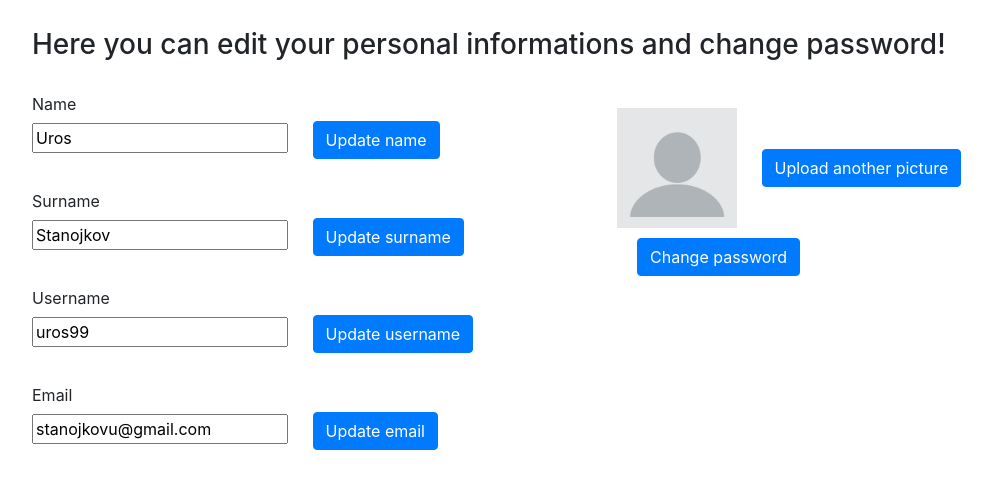
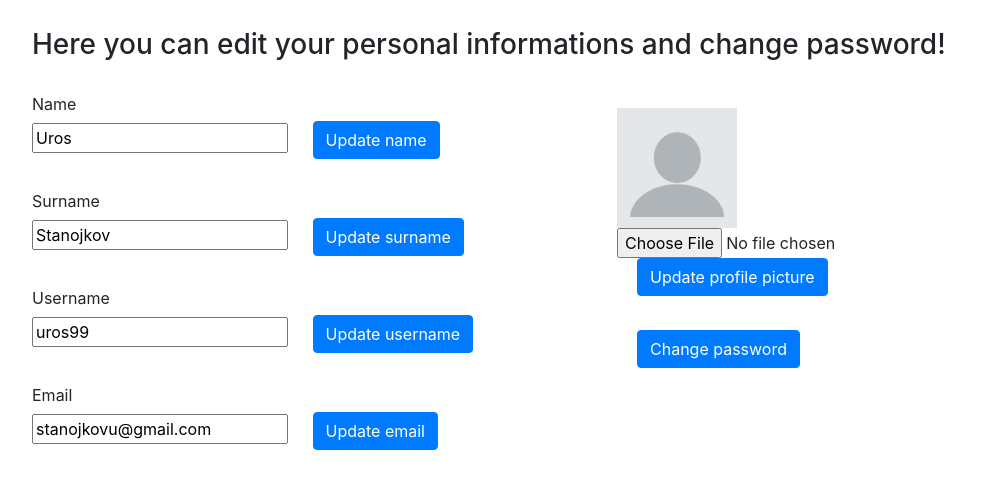
Before and after one commit to uroskg99/Internet-Store, a PHP site: page /edit-profile.php in a window 1280 px wide. Shown: the part 72-561 px from the top of the page, without its empty margins (53-1045 px from the left). Run offline with PHP 8.4, Linux system fonts and the light colour scheme; a user stored in the database is signed in; data comes from the database, SQL or seed files in the repository.

Commit message:
Page for editing profiles is done

```diff
--- a/edit-profile.php
+++ b/edit-profile.php
@@ -80,15 +80,39 @@ if(isset($_POST['update_pass'])){
     $new_pass = $_POST['new_password'];
     $new_pass2 = $_POST['new_password2'];
 
-    if($old_pass == $password){
+    if($old_pass != $password){
+        $msg = "Please, enter the right current password!";
+    }else if(strlen($new_pass) < 6){
+        $msg = "Password too weak! Must be between 6 and 30 characters";
+    }else if(strlen($new_pass) > 31){
+        $msg = "Password too strong! Must be between 6 and 30 characters";
+    }else if($new_pass != $new_pass2){
+        $msg = "Please, repeat the same password!";
+    }else{
         $sql = "UPDATE users SET password='$new_pass' WHERE username='$username_prim'";
         $res = mysqli_query($conn, $sql);
 
+        if($res){
+            header("location:profile.php");
+        }
+    }
+}
 
+if(isset($_POST['update_profilepic'])){
+    $picture = $_FILES['picture']['name'];
+    $target = "profile-pics/".basename($picture);
+
+    if(!move_uploaded_file($_FILES['picture']['tmp_name'], $target)){
+        echo "ERROR";
     }
 
+    $sql = "UPDATE users SET profilepic = '$picture' WHERE username='$username_prim'";
+    $res = mysqli_query($conn, $sql);
+
+    if($res){
+        header("location:profile.php");
+    }
 }
-
 
 ?>
 <div class="container-fluid">
@@ -135,17 +159,20 @@ if(isset($_POST['update_pass'])){
     </form>
     <div class="right-side">
         <img src="profile-pics/<?php echo $profilepic; ?>" width="120px" height="120px">
-        <button class="btn btn-primary">Upload another picture</button>
+        <form action="" method="POST" enctype="multipart/form-data">
+            <input type="file" name="picture"><br>
+            <button class="btn btn-primary" name="update_profilepic">Update profile picture</button>
+        </form>
         <div class="password">
-            <div class="hide" id="pass">
-                <p>Current password</p><input type="password" name="old_password">
-                <p>New password</p><input type="password" name="new_password">
-                <p>Repeat new password</p><input type="password" name="new_password2"><br>
-            </div>
+            <form action="" method="POST" enctype="multipart/form-data">
+                <div class="hide" id="pass">
+                    <p>Current password</p><input type="password" name="old_password">
+                    <p>New password</p><input type="password" name="new_password">
+                    <p>Repeat new password</p><input type="password" name="new_password2"><br>
+                </div>
+                <button class="btn btn-primary change-pass hide" id="change-pass" name="update_pass" onclick='return checkEdit()'>Update password</button><br>
+            </form>
             <button class="btn btn-primary pass-button" id="pass-button">Change password</button><br>
-            <form action="" method="POST" enctype="multipart/form-data">
-                <button class="btn btn-primary change-pass hide" id="change-pass" name="update_pass" onclick='return checkEdit()'>Update password</button>
-            </form>
             <?php echo $msg; ?>
         </div>
     </div>
--- a/home-customer.php
+++ b/home-customer.php
@@ -55,6 +55,7 @@ while($row = mysqli_fetch_assoc($res)){
         </li>
     </ul>
 </nav>
+<br>
 
 </body>
 </html>
```
Also changed, not shown: profile-pics/Profilna.jpg (added).
